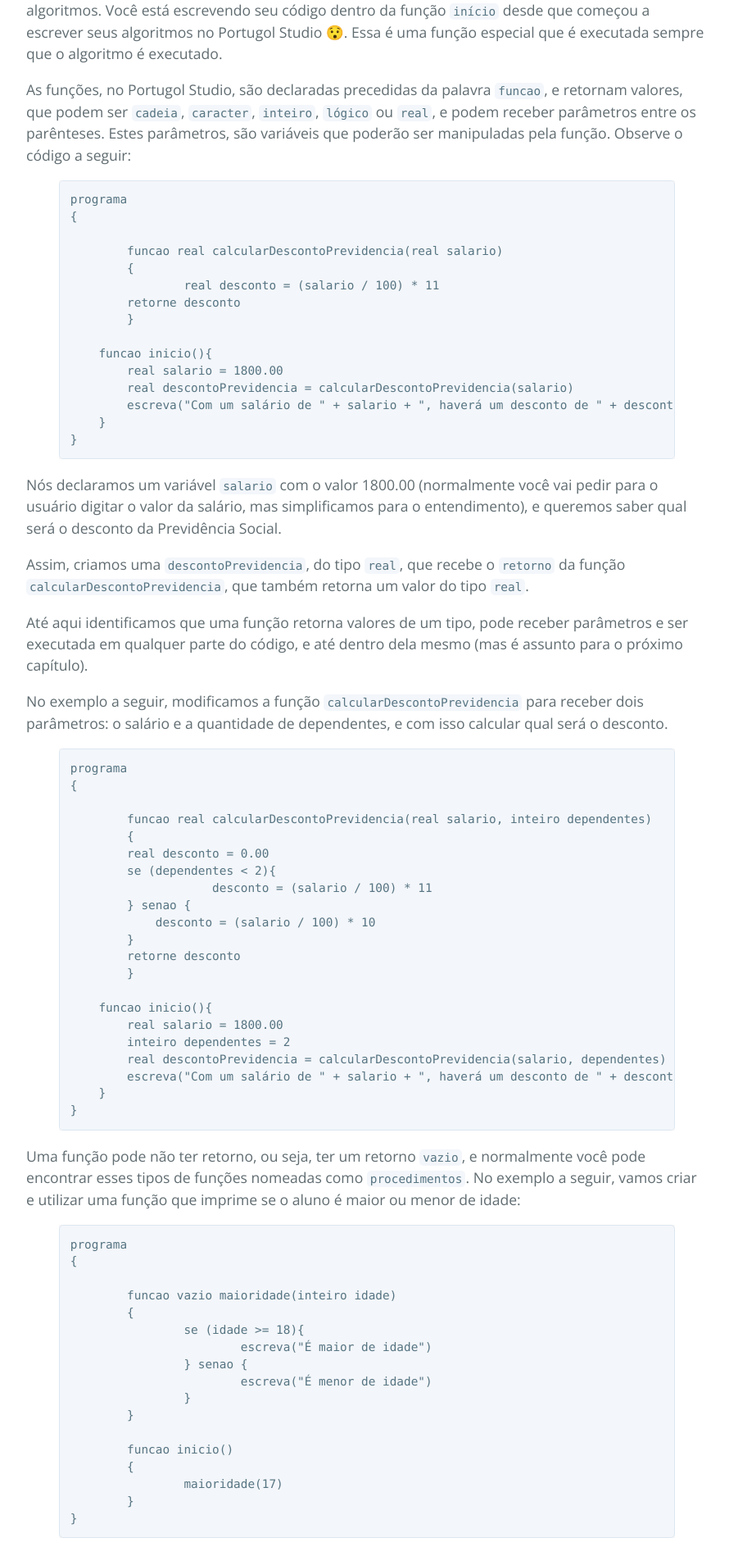
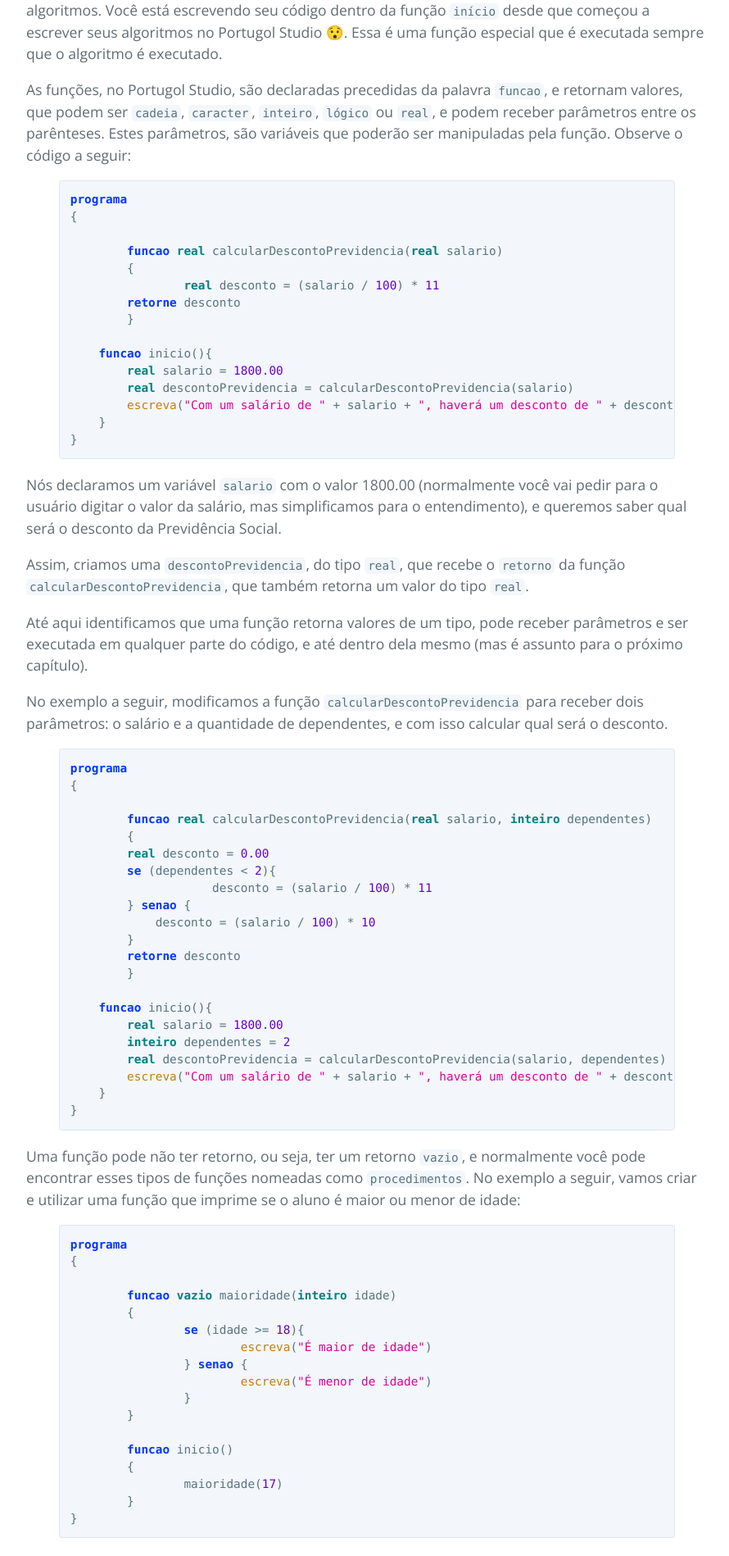
Before and after one commit to marcoaugustoandrade/livro-algoritmos, a Jekyll site: the page built from cap5.md, in a window 1280 px wide. Shown: the part 686-2584 px from the top of the page at 82% size, without its empty margins (192-1082 px from the left). Built offline with Jekyll 4.4.1, drawn with Linux system fonts in a browser that asks for light colours; our own code applies the rules of GitHub Pages for plain Markdown files; the repository's description, which GitHub fills in, is left out.

Commit message:
Testando highlightjs

```diff
--- a/_sass/custom.scss
+++ b/_sass/custom.scss
@@ -41,3 +41,5 @@
     margin-top: 0.2em;
     margin-bottom: 0.2em;
 }
+
+.hljs{display:block;overflow-x:auto;padding:0.5em;background:white;color:black}.hljs-name,.hljs-strong{font-weight:bold}.hljs-code,.hljs-emphasis{font-style:italic}.hljs-tag{color:#be633f}.hljs-variable,.hljs-template-variable,.hljs-selector-id,.hljs-selector-class{color:#008080;font-weight:bold}.hljs-string,.hljs-bullet{color:#dc009c}.hljs-type,.hljs-section,.hljs-attribute,.hljs-quote,.hljs-built_in,.hljs-builtin-name{color:#c77f00}.hljs-title{color:#ff0038}.hljs-number,.hljs-symbol,.hljs-bullet{color:#6400c8}.hljs-keyword,.hljs-selector-tag,.hljs-literal{color:#0038fc;font-weight:bold}.hljs-comment,.hljs-deletion,.hljs-code{color:#888}.hljs-regexp,.hljs-link{color:#c6b4f0}.hljs-meta{color:#fc9b9b}.hljs-deletion{background-color:#fc9b9b;color:#333}.hljs-addition{background-color:#a2fca2;color:#333}.hljs a{color:inherit}.hljs a:focus,.hljs a:hover{color:inherit;text-decoration:underline}
--- a/assets/css/custom.css
+++ b/assets/css/custom.css
@@ -35,4 +35,3 @@
 .table tr:nth-child(1), .table tr:hover{
     background-color: #f5f5f5;
 }
-.hljs{display:block;overflow-x:auto;padding:0.5em;background:white;color:black}.hljs-name,.hljs-strong{font-weight:bold}.hljs-code,.hljs-emphasis{font-style:italic}.hljs-tag{color:#be633f}.hljs-variable,.hljs-template-variable,.hljs-selector-id,.hljs-selector-class{color:#008080;font-weight:bold}.hljs-string,.hljs-bullet{color:#dc009c}.hljs-type,.hljs-section,.hljs-attribute,.hljs-quote,.hljs-built_in,.hljs-builtin-name{color:#c77f00}.hljs-title{color:#ff0038}.hljs-number,.hljs-symbol,.hljs-bullet{color:#6400c8}.hljs-keyword,.hljs-selector-tag,.hljs-literal{color:#0038fc;font-weight:bold}.hljs-comment,.hljs-deletion,.hljs-code{color:#888}.hljs-regexp,.hljs-link{color:#c6b4f0}.hljs-meta{color:#fc9b9b}.hljs-deletion{background-color:#fc9b9b;color:#333}.hljs-addition{background-color:#a2fca2;color:#333}.hljs a{color:inherit}.hljs a:focus,.hljs a:hover{color:inherit;text-decoration:underline}
```
